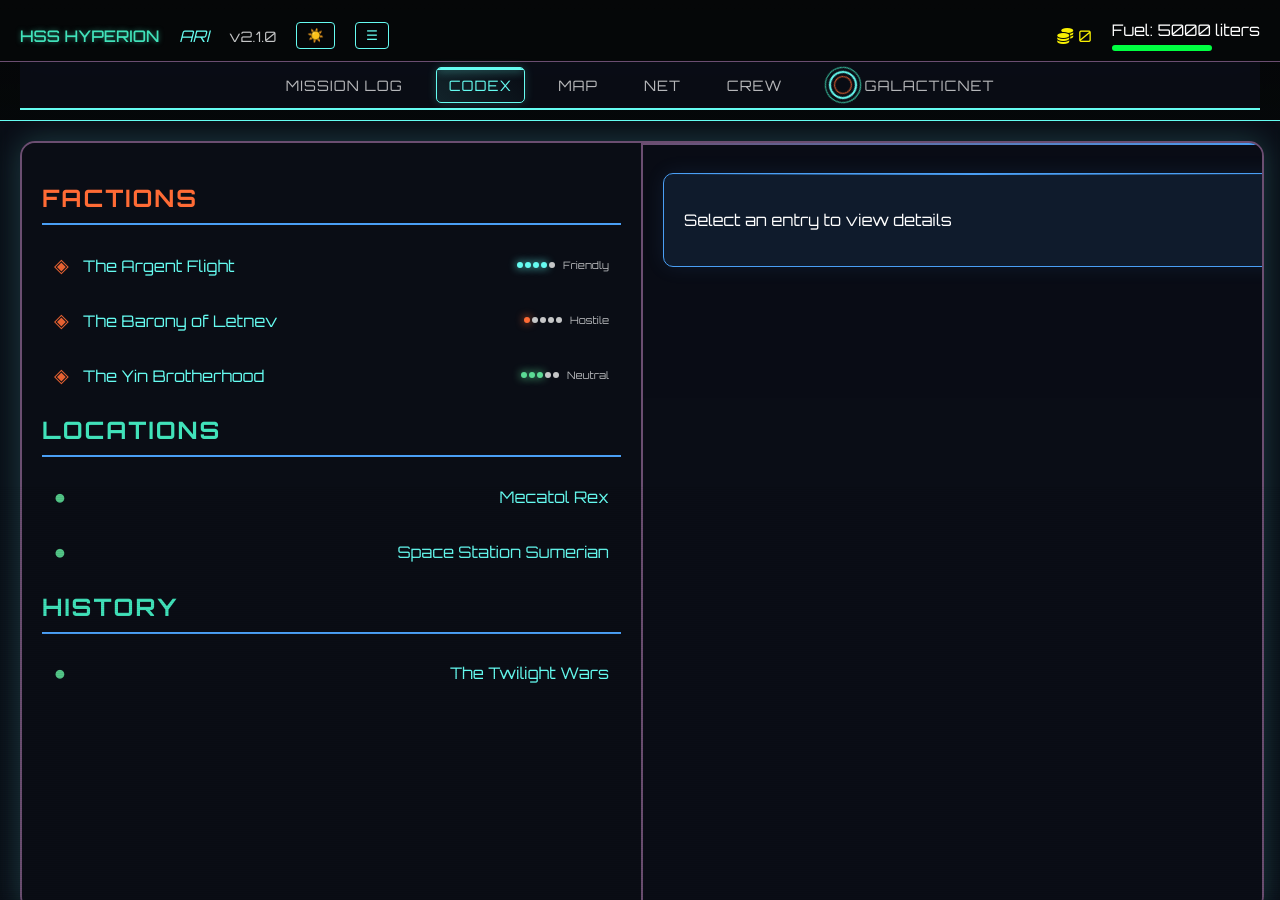
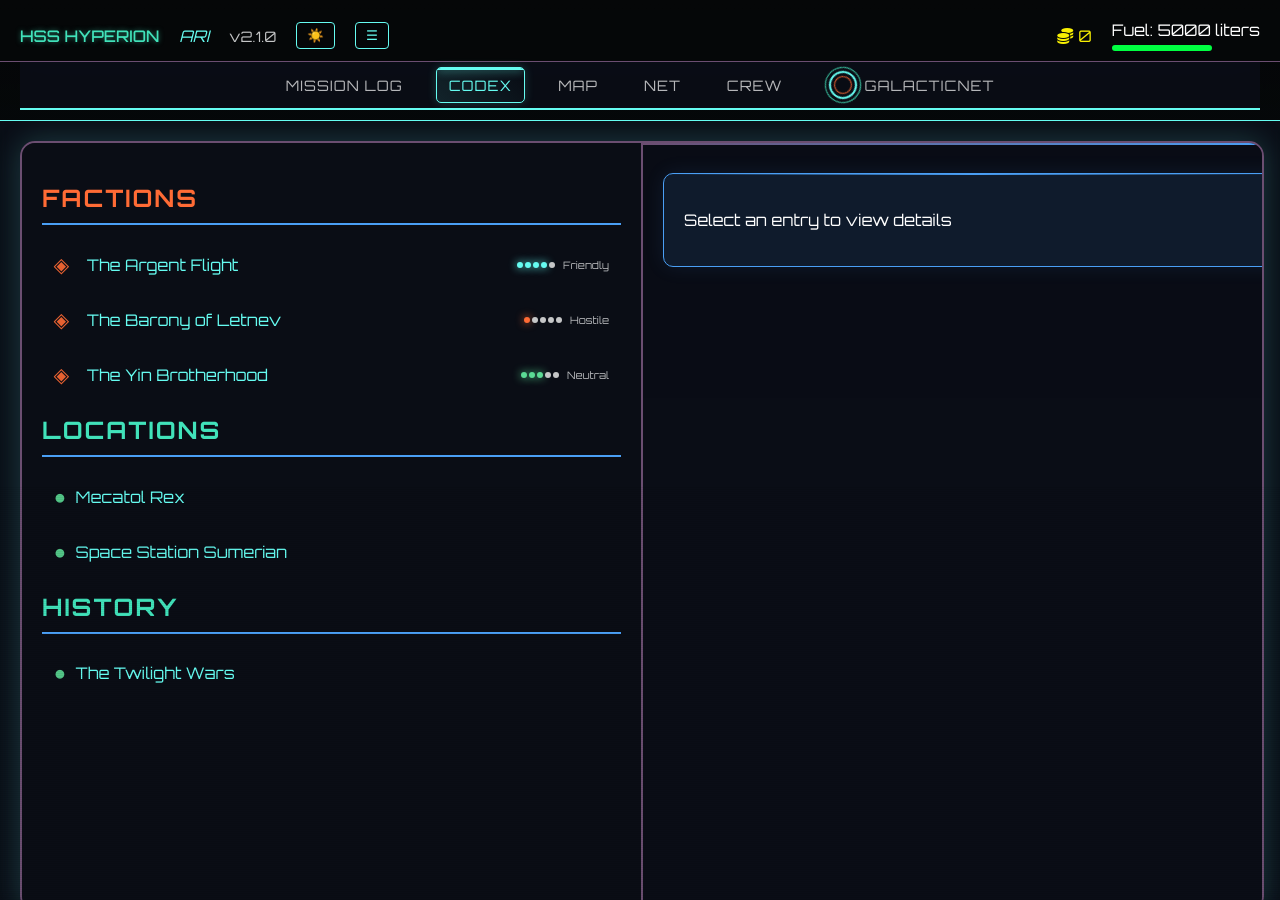
Before and after one commit to Hyperion-box/Hyperion-box.github.io, a Jekyll site: the page built from codex-section.html, in a window 1280 px wide and 900 px high. Built offline with Jekyll 4.4.1, drawn with Linux system fonts in a browser that asks for light colours.

Commit message:
Fixed codex name alignment issue

```diff
--- a/styles/codex.css
+++ b/styles/codex.css
@@ -1,11 +1,21 @@
 .mission-link {
     display: flex;
     align-items: center;
-    justify-content: space-between;
     padding: 8px 12px;
     margin: 4px 0;
     border-radius: 4px;
     transition: all 0.3s ease;
+}
+
+.mission-title {
+    display: flex;
+    align-items: center;
+    gap: 8px;
+}
+
+/* Only apply space-between to faction links */
+.mission-link[data-relation] {
+    justify-content: space-between;
 }
 
 .relation-indicator {
```
